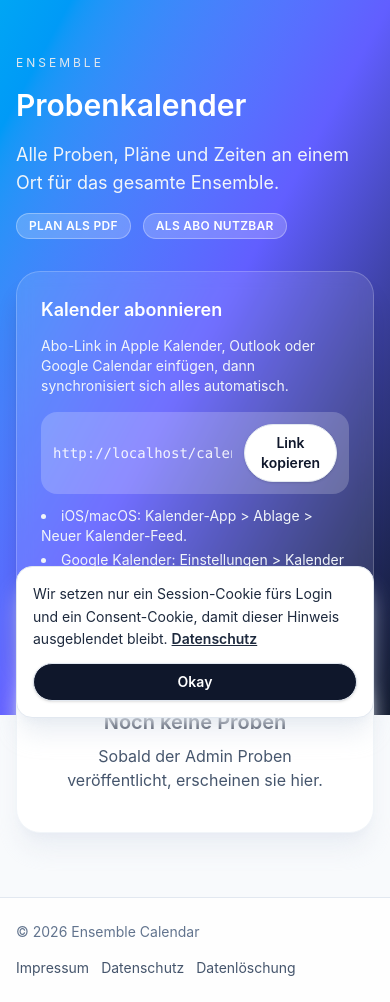
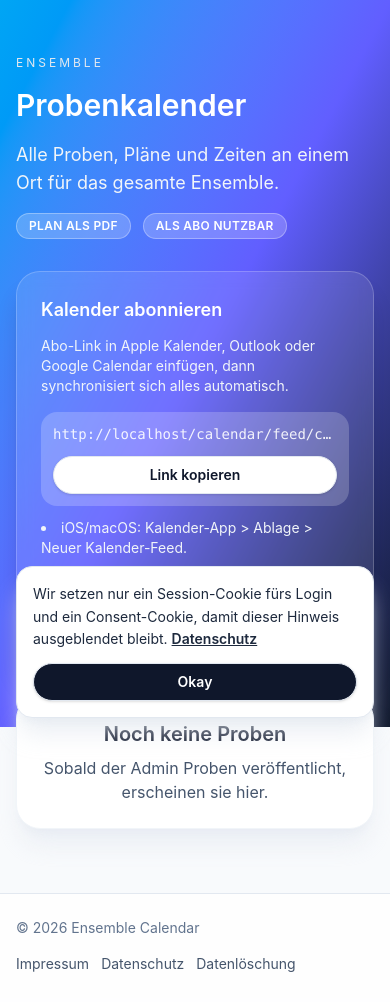
Before and after one commit to outatime-io/ensemble-calendar, a Laravel app: page /calendar in a window 390 px wide. Shown: the part 110-1112 px from the top of the page. After the commit the page ends 1082 px from the top, so only its background shows below. Run offline with Laravel 12, Linux system fonts and the light colour scheme; a user stored in the database is signed in; data comes from the database, SQL or seed files in the repository; tables that the repository leaves empty hold one stand-in row (values such as "Sample post"); style sheets or scripts are compiled from the project's sources; some libraries are stand-ins or nearby versions.

Commit message:
feat(rehearsals): improve layout and styling for rehearsal details and feed URL

```diff
--- a/resources/views/calendar/index.blade.php
+++ b/resources/views/calendar/index.blade.php
@@ -20,15 +20,15 @@
                     <p class="text-sm text-slate-100 mb-4">{{ __('app.ics_instructions') }}</p>
                     @if($feedUrl)
                         <div class="flex flex-col gap-3">
-                            <div class="bg-white/20 text-slate-900 rounded-2xl p-3 flex items-center gap-3">
+                            <div class="bg-white/20 text-slate-900 rounded-2xl p-3 flex flex-col gap-3 sm:flex-row sm:items-center">
                                 <input type="text" readonly value="{{ $feedUrl }}"
-                                       class="flex-1 bg-transparent text-sm font-mono text-white/90 focus:outline-none"
+                                       class="flex-1 min-w-0 w-full bg-transparent text-sm font-mono text-white/90 focus:outline-none truncate"
                                        id="ics-url">
                                 <button type="button"
                                         data-copy-target="#ics-url"
                                         data-default-text="{{ __('app.copy_link') }}"
                                         data-copied-text="{{ __('app.copied') }}"
-                                        class="nav-pill bg-white text-slate-900 hover:bg-slate-100">
+                                        class="nav-pill w-full bg-white text-slate-900 hover:bg-slate-100 sm:w-auto">
                                     {{ __('app.copy_link') }}
                                 </button>
                             </div>
@@ -48,42 +48,42 @@
         </div>
     </section>
 
-    <section class="-mt-12 pb-16">
+    <section class="-mt-8 pb-16 sm:-mt-12">
         <div class="mx-auto max-w-6xl px-4">
             @if($rehearsals->isEmpty())
-                <div class="bg-white rounded-3xl shadow-xl shadow-slate-200/60 border border-slate-100 p-10 text-center">
+                <div class="bg-white rounded-3xl shadow-xl shadow-slate-200/60 border border-slate-100 p-6 text-center sm:p-10">
                     <p class="text-xl font-semibold text-slate-900 mb-2">{{ __('app.no_rehearsals_title') }}</p>
                     <p class="text-slate-600">{{ __('app.no_rehearsals_body') }}</p>
                 </div>
             @else
                 <div class="grid gap-6">
                     @foreach($rehearsals as $rehearsal)
-                        <article class="bg-white rounded-3xl shadow-lg shadow-slate-200/60 border border-slate-100 p-6 md:p-7">
-                            <div class="flex flex-col md:flex-row md:items-center md:justify-between gap-4">
-                                <div>
+                        <article class="bg-white rounded-3xl shadow-lg shadow-slate-200/60 border border-slate-100 p-5 sm:p-6 md:p-7">
+                            <div class="flex flex-col gap-4 sm:gap-6 md:flex-row md:items-start md:justify-between">
+                                <div class="space-y-1">
                                     <p class="text-sm uppercase tracking-[0.2em] text-slate-500">{{ __('app.rehearsal') }}</p>
                                     <h2 class="text-2xl font-semibold text-slate-900">{{ $rehearsal->title }}</h2>
-                                    <p class="text-slate-700">{{ $rehearsal->location_name }}</p>
+                                    <p class="text-slate-700 break-words">{{ $rehearsal->location_name }}</p>
                                     @if($rehearsal->location_address)
-                                        <p class="text-sm text-slate-500">{{ $rehearsal->location_address }}</p>
+                                        <p class="text-sm text-slate-500 break-words">{{ $rehearsal->location_address }}</p>
                                     @endif
                                 </div>
-                                <div class="flex items-center gap-3">
-                                    <div class="tag text-slate-900 bg-slate-100 border border-slate-200">
+                                <div class="flex flex-col items-stretch gap-2 sm:flex-row sm:items-center sm:gap-3">
+                                    <div class="tag w-full justify-center text-slate-900 bg-slate-100 border border-slate-200 sm:w-auto">
                                         {{ $rehearsal->dateRangeLabel() }}
                                     </div>
                                     @if($rehearsal->plan_path)
-                                        <a href="{{ route('rehearsals.plan', $rehearsal) }}" class="nav-pill" target="_blank" rel="noopener">
+                                        <a href="{{ route('rehearsals.plan', $rehearsal) }}" class="nav-pill w-full sm:w-auto" target="_blank" rel="noopener">
                                             {{ __('app.download_plan') }}
                                         </a>
                                     @else
-                                        <span class="text-sm text-slate-500">{{ __('app.no_plan_uploaded') }}</span>
+                                        <span class="text-sm text-slate-500 text-center sm:text-left">{{ __('app.no_plan_uploaded') }}</span>
                                     @endif
                                 </div>
                             </div>
 
-                            <div class="mt-4 grid gap-3 md:grid-cols-2">
-                                <div class="rounded-2xl border border-slate-100 bg-slate-50/60 p-5">
+                            <div class="mt-4 grid gap-4 md:grid-cols-2 md:gap-6">
+                                <div class="rounded-2xl border border-slate-100 bg-slate-50/60 p-4 sm:p-5">
                                     <h3 class="text-sm font-semibold text-slate-700 mb-3">{{ __('app.daily_schedule') }}</h3>
                                     <div class="space-y-2">
                                         @foreach($rehearsal->days as $day)
@@ -95,13 +95,13 @@
                                                     </div>
                                                 </div>
                                                 @if($day->notes)
-                                                    <div class="text-sm text-slate-600 leading-relaxed">{{ $day->notes }}</div>
+                                                    <div class="border-t border-slate-100 pt-2 text-sm text-slate-600 leading-relaxed">{{ $day->notes }}</div>
                                                 @endif
                                             </div>
                                         @endforeach
                                     </div>
                                 </div>
-                                <div class="rounded-2xl border border-slate-100 bg-slate-50/60 p-4">
+                                <div class="rounded-2xl border border-slate-100 bg-slate-50/60 p-4 sm:p-5">
                                     <h3 class="text-sm font-semibold text-slate-700 mb-3">{{ __('app.notes') }}</h3>
                                     @if($rehearsal->notes)
                                         <p class="text-slate-700 leading-relaxed whitespace-pre-line">{{ $rehearsal->notes }}</p>
```
